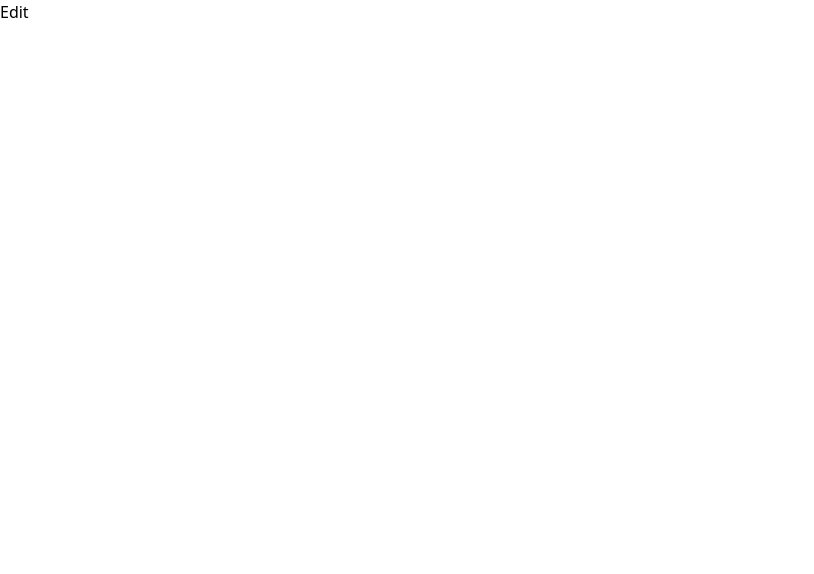
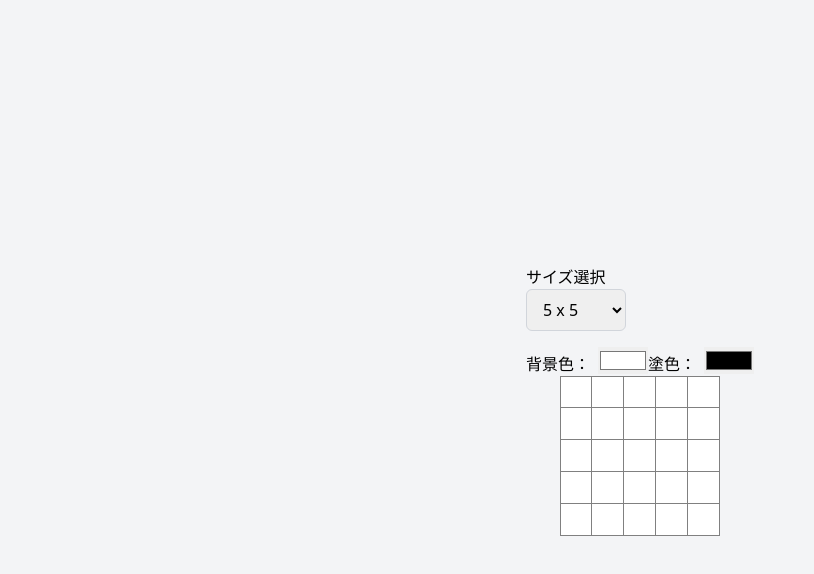
Before and after one commit to watahaizian/nono, a React (Vite) app: page / in a window 1280 px wide. Both pictures are taken after a click on the button "作成". Shown: the top 574 px of the page, without its empty margins (0-814 px from the left). Built offline with nearby package versions, Linux system fonts and the light colour scheme.

Commit message:
add edit rid

```diff
--- a/src/components/EditScreen.tsx
+++ b/src/components/EditScreen.tsx
@@ -1,5 +1,68 @@
+import { useState } from 'react';
+import { puzzleSizes } from '../lib/interface';
+import { getCellStyle } from '../lib/utils';
+
 const EditScreen = () => {
-  return <div>Edit</div>;
+  const sizes = [5, 10, 15, 20, 25];
+  const [puzzleSize, setPuzzleSize] = useState<puzzleSizes>(5);
+  const [defaultBackgroundColor, setDefaultBackgroundColor] = useState<string>('#FFFFFF');
+  const [paintColor, setPaintColor] = useState<string>('#000000');
+  const [currentCell, setCurrentCell] = useState<(string | null)[][]>(Array.from({ length: puzzleSize }, () => Array<string | null>(puzzleSize).fill(null)));
+
+  const selectPuzzleSize = (size: puzzleSizes) => {
+    // サイズ選択時にcurrentCellがすべてnullでなければ、確認ダイアログを表示
+    if (currentCell.some((row) => row.some((cell) => cell !== null))) {
+      if (!window.confirm('変更すると現在の編集内容が消えます。よろしいですか？')) {
+        return;
+      }
+    }
+    setPuzzleSize(size);
+    setCurrentCell(Array.from({ length: size }, () => Array<string | null>(size).fill(null)));
+  };
+
+  return (
+    <div className="flex flex-col items-center justify-center h-screen bg-gray-100">
+      <div>
+        <h2>サイズ選択</h2>
+        <select
+          value={puzzleSize}
+          onChange={(e) => selectPuzzleSize(Number(e.target.value) as puzzleSizes)}
+          className="px-3 py-2 border border-gray-300 rounded-md focus:outline-none focus:ring-2 focus:ring-blue-500"
+        >
+          {sizes.map((size) => (
+            <option key={size} value={size}>
+              {size} x {size}
+            </option>
+          ))}
+        </select>
+        <div className="mt-4">
+          背景色：
+          <input type="color" value={defaultBackgroundColor} onChange={(e) => setDefaultBackgroundColor(e.target.value)} className="ml-2" />
+          塗色：
+          <input type="color" value={paintColor} onChange={(e) => setPaintColor(e.target.value)} className="ml-2" />
+        </div>
+      </div>
+      <div
+        className="grid gap-0"
+        style={{ gridTemplateColumns: `repeat(${puzzleSize}, 2rem)` }} // 固定幅に変更
+      >
+        {currentCell.map((row, rowIndex) =>
+          row.map((cell, colIndex) => (
+            <div
+              key={`${rowIndex}-${colIndex}`}
+              className="w-8 h-8 flex items-center justify-center cursor-pointer border border-gray-300" // ボーダーを追加
+              style={{ ...getCellStyle(rowIndex, colIndex), backgroundColor: cell || defaultBackgroundColor }}
+              onClick={() => {
+                const newCell = [...currentCell];
+                newCell[rowIndex][colIndex] = paintColor;
+                setCurrentCell(newCell);
+              }}
+            ></div>
+          ))
+        )}
+      </div>
+    </div>
+  );
 };
 
 export default EditScreen;
--- a/src/components/GameScreen.tsx
+++ b/src/components/GameScreen.tsx
@@ -1,14 +1,7 @@
 import { useState, useEffect } from 'react';
 import { fetchCells } from '../lib/api';
-import { calculateHints } from '../lib/utils';
+import { calculateHints, getCellStyle } from '../lib/utils';
 import { cellData, GameScreenProps, hints } from '../lib/interface';
-
-const getCellStyle = (row: number, col: number) => ({
-  borderTop: row === 0 ? '1px solid gray' : 'none',
-  borderLeft: col === 0 ? '1px solid gray' : 'none',
-  borderRight: '1px solid gray',
-  borderBottom: '1px solid gray',
-});
 
 const GameScreen: React.FC<GameScreenProps> = ({ puzzleId, puzzleSize }) => {
   const [cells, setCells] = useState<cellData[]>([]);
--- a/src/lib/interface.ts
+++ b/src/lib/interface.ts
@@ -21,3 +21,5 @@ export interface hints {
   rowHints: number[][];
   colHints: number[][];
 }
+
+export type puzzleSizes = 5 | 10 | 15 | 20 | 25;
--- a/src/lib/utils.ts
+++ b/src/lib/utils.ts
@@ -52,3 +52,10 @@ export const calculateHints = (data: cellData[], puzzleSize: number) => {
 
   return { rowHints, colHints };
 };
+
+export const getCellStyle = (row: number, col: number) => ({
+  borderTop: row === 0 ? '1px solid gray' : 'none',
+  borderLeft: col === 0 ? '1px solid gray' : 'none',
+  borderRight: '1px solid gray',
+  borderBottom: '1px solid gray',
+});
```
